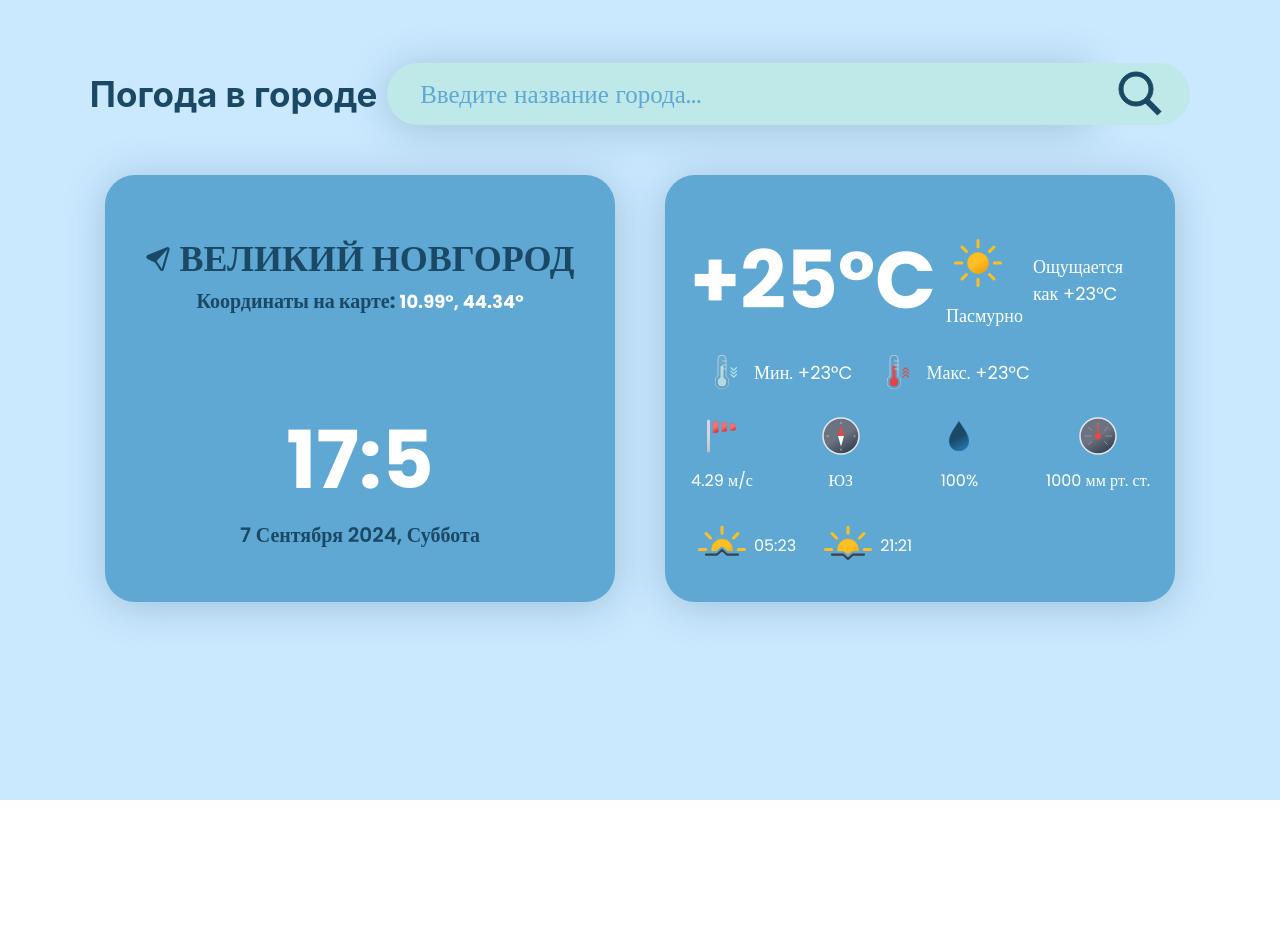
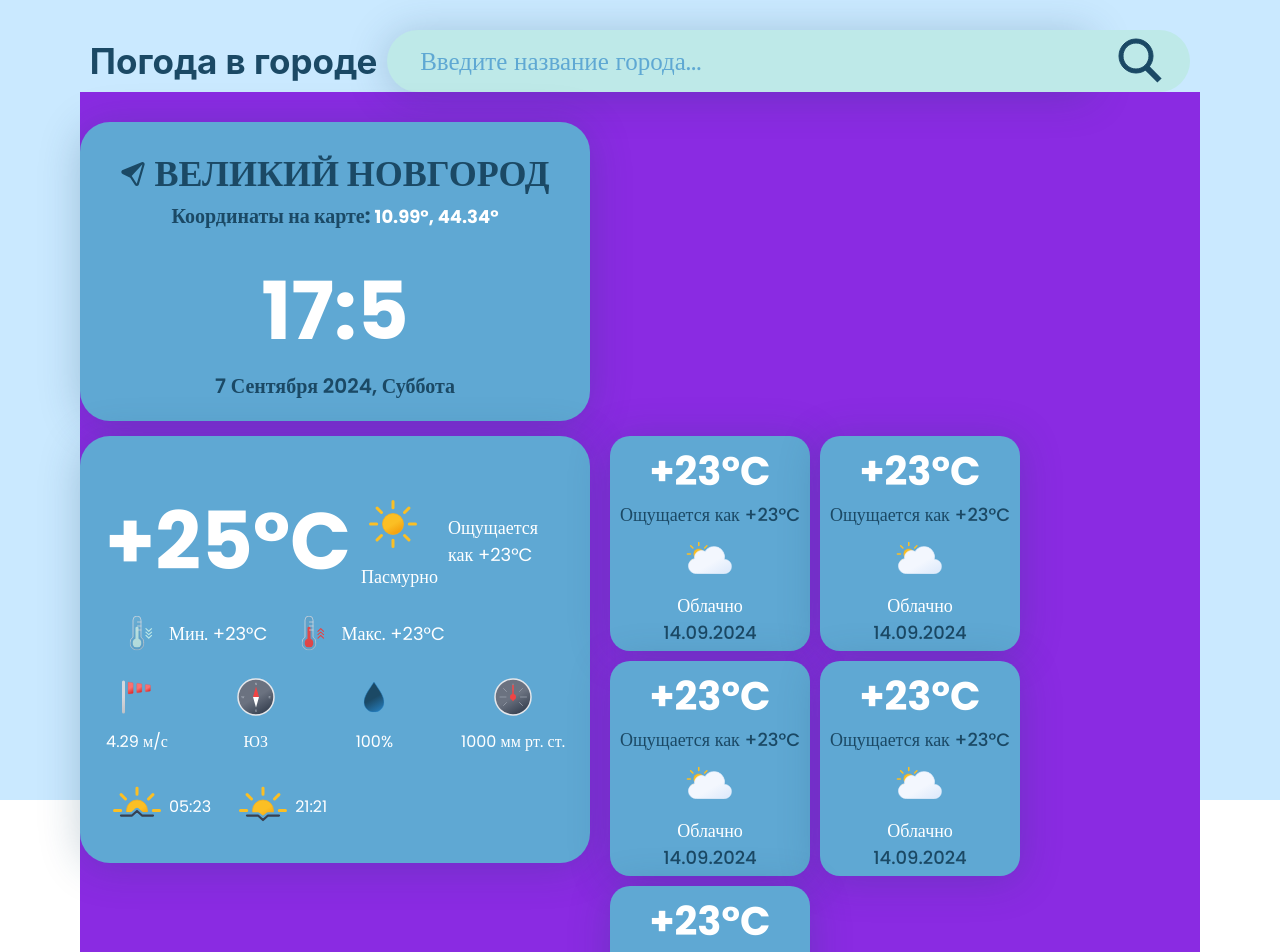
Before and after one commit to Maxim93mk/Weather, a React (Create React App) app: page / in a window 1280 px wide. Shown: the top 952 px of the page. Before the commit the page ends 800 px from the top, so only its background shows below. Built offline with nearby package versions, Linux system fonts and the light colour scheme.

Commit message:
Сверстана карточка для погоды на ближайшие дни

```diff
--- a/src/components/current-weather-card/CurrentWeatherCard.jsx
+++ b/src/components/current-weather-card/CurrentWeatherCard.jsx
@@ -3,20 +3,6 @@ import DateCard from '../date-card/DateCard';
 import WeatherCard from '../weather-card/WeatherCard';
 
 function CurrentWeatherCard(props) {
-console.log(props)
-const getCurrentDate = new Date();
-const currentTime = getCurrentDate.getTime();
-const getTimeZoneTime = new Date(currentTime + (props.timezone*1000));
-const timeZoneDate = getTimeZoneTime.getUTCDate();
-const arrDayWeek = ['Воскресенье', 'Понедельник', 'Вторник', 'Среда', 'Четверг', 'Пятница', 'Суббота'];
-const timeZoneDayWeek = arrDayWeek[getTimeZoneTime.getUTCDay()];
-const arrDayMounth = ['Января', 'Февраля', 'Марта', 'Апреля', 'Мая', 'Июня', 'Июля', 'Августа', 'Сентября', 'Октября', 'Ноября', 'Декабря'];
-const timeZoneMonth = arrDayMounth[getTimeZoneTime.getUTCMonth()];
-const timeZoneYear = getTimeZoneTime.getUTCFullYear();
-const timeZoneHours = getTimeZoneTime.getUTCHours();
-const timeZoneMinutes = getTimeZoneTime.getUTCMinutes();
-
-const currenrTimeZoneDate = `${timeZoneDate} ${timeZoneMonth}  ${timeZoneYear}, ${timeZoneDayWeek}`;
 // var d = new Date(new Date().getTime() + (props.timezone * 1000));
 //             var hrs = d.getUTCHours();
 //             var mins = d.getUTCMinutes();
@@ -24,16 +10,8 @@ const currenrTimeZoneDate = `${timeZoneDate} ${timeZoneMonth}  ${timeZoneYear},
 
   return (
     <>
-      <main>
-        <section className={styles.main}>
-          <DateCard lon={props.coord.lon}
-                    lat={props.coord.lat}
-                    icon = {props.weather[0].icon}
-                    name = {props.name}
-                    timeZoneHours = {timeZoneHours}
-                    timeZoneMinutes = {timeZoneMinutes}
-                    timeZoneDate = {currenrTimeZoneDate}/>
-          <WeatherCard />
+
+
                         {/* <WeatherCard currentTemp={}
                         feelTemp={}
                         minTemp={}
@@ -76,9 +54,6 @@ const currenrTimeZoneDate = `${timeZoneDate} ${timeZoneMonth}  ${timeZoneYear},
               <img src={props.icon} alt={props.country} className={styles.iconCountry} />
             </div>
           </div> */}
-        </section>
-
-      </main>
     </>
   );
 }
--- a/src/components/current-weather-card/CurrentWeatherCard.module.css
+++ b/src/components/current-weather-card/CurrentWeatherCard.module.css
@@ -1,6 +1,4 @@
 .main{
-    display: flex;
-    justify-content: space-around;
-    flex-wrap: wrap;
+    /* display: flex; */
     /* gap: 30px; */
 }
--- a/src/components/main/Main.jsx
+++ b/src/components/main/Main.jsx
@@ -1,23 +1,57 @@
 import styles from './Main.module.css';
 import DateCard from '../date-card/DateCard';
-import CurrentWeatherCard from '../current-weather-card/CurrentWeatherCard';
+// import CurrentWeatherCard from '../current-weather-card/CurrentWeatherCard';
+import WeatherNextDayCard from '../weather-next-day-card/WeatherNextDayCard';
+import WeatherCard from '../weather-card/WeatherCard';
 
 function Main(props) {
+  console.log(props)
+  const getCurrentDate = new Date();
+  const currentTime = getCurrentDate.getTime();
+  const getTimeZoneTime = new Date(currentTime + (props.timezone*1000));
+  const timeZoneDate = getTimeZoneTime.getUTCDate();
+  const arrDayWeek = ['Воскресенье', 'Понедельник', 'Вторник', 'Среда', 'Четверг', 'Пятница', 'Суббота'];
+  const timeZoneDayWeek = arrDayWeek[getTimeZoneTime.getUTCDay()];
+  const arrDayMounth = ['Января', 'Февраля', 'Марта', 'Апреля', 'Мая', 'Июня', 'Июля', 'Августа', 'Сентября', 'Октября', 'Ноября', 'Декабря'];
+  const timeZoneMonth = arrDayMounth[getTimeZoneTime.getUTCMonth()];
+  const timeZoneYear = getTimeZoneTime.getUTCFullYear();
+  const timeZoneHours = getTimeZoneTime.getUTCHours();
+  const timeZoneMinutes = getTimeZoneTime.getUTCMinutes();
+
+  const currenrTimeZoneDate = `${timeZoneDate} ${timeZoneMonth}  ${timeZoneYear}, ${timeZoneDayWeek}`;
 
   return (
     <>
-      <main>
-        <section className={styles.main}>
-          <CurrentWeatherCard id={props.id}
+      <main className={styles.main}>
+        <section className={styles.upSection}>
+        <DateCard lon={props.coord.lon}
+                    lat={props.coord.lat}
+                    icon = {props.weather[0].icon}
+                    name = {props.name}
+                    timeZoneHours = {timeZoneHours}
+                    timeZoneMinutes = {timeZoneMinutes}
+                    timeZoneDate = {currenrTimeZoneDate}/>
+
+        </section>
+        <section className={styles.downSection}>
+        <WeatherCard />
+        {/* <CurrentWeatherCard id={props.id}
             coord={props.coord}
             weather={props.weather}
             name={props.name}
             wind={props.wind}
             main={props.main}
             sys={props.sys}
-            timezone={props.timezone}/>
+            timezone={props.timezone}/> */}
+          <div className={styles.rightBlock}>
+            <WeatherNextDayCard/>
+            <WeatherNextDayCard/>
+            <WeatherNextDayCard/>
+            <WeatherNextDayCard/>
+            <WeatherNextDayCard/>
+          </div>
+
         </section>
-
       </main>
     </>
   );
--- a/src/components/main/Main.module.css
+++ b/src/components/main/Main.module.css
@@ -1,4 +1,26 @@
-.main {
-    padding-top: 50px;
+.main{
+    padding-top: 30px;
     font-family: "Poppins";
+    background-color: blueviolet;
+    display: flex;
+    flex-direction: column;
+    gap: 15px;
+    /* justify-content: space-around; */
+    /* flex-wrap: wrap; */
 }
+
+.upSection{
+    display: flex;
+}
+
+.downSection{
+    display: flex;
+    align-items: flex-start;
+    gap: 20px;
+}
+
+.rightBlock{
+    display: flex;
+    flex-wrap: wrap;
+    gap: 10px;
+}
--- /dev/null
+++ b/src/components/weather-next-day-card/WeatherNextDayCard.jsx
@@ -0,0 +1,18 @@
+import styles from './WeatherNextDayCard.module.css';
+
+function WeatherNextDayCard(props) {
+
+  return (
+    <>
+      <div className={styles.card}>
+        <p className={styles.temperature}>+23°C</p>
+        <p className={styles.feelTemperature}>Ощущается как +23°C</p>
+        <img src="assets/img/partly-cloudy-day.svg" alt="Погодне условия" />
+        <p className={styles.descrCondition}>Облачно</p>
+        <p className={styles.date}>14.09.2024</p>
+      </div>
+    </>
+  );
+}
+
+export default WeatherNextDayCard;
--- /dev/null
+++ b/src/components/weather-next-day-card/WeatherNextDayCard.module.css
@@ -0,0 +1,24 @@
+.card {
+    display: flex;
+    flex-direction: column;
+    align-items: center;
+    padding: 5px;
+    background-color: #5fa8d3;
+    border-radius: 20px;
+    max-width: 200px;
+    width: 100%;
+    color: #ffffff;
+    font-size: 18px;
+    font-weight: 400;
+    box-shadow: 0px 4px 40px 0px rgba(27, 73, 101, 0.25);
+}
+
+.temperature{
+    font-size: 40px;
+    font-weight: 700;
+}
+
+.date, .feelTemperature{
+    color: #1b4965;
+    font-weight: 500;
+}
--- a/src/index.css
+++ b/src/index.css
@@ -23,7 +23,7 @@ code {
   max-width: 1512px;
   width: 100%;
   height: 100vh;
-  padding: 63px 80px;
+  padding: 30px 80px;
   margin: 0 auto;
   background: #cae9ff;
 }
```
